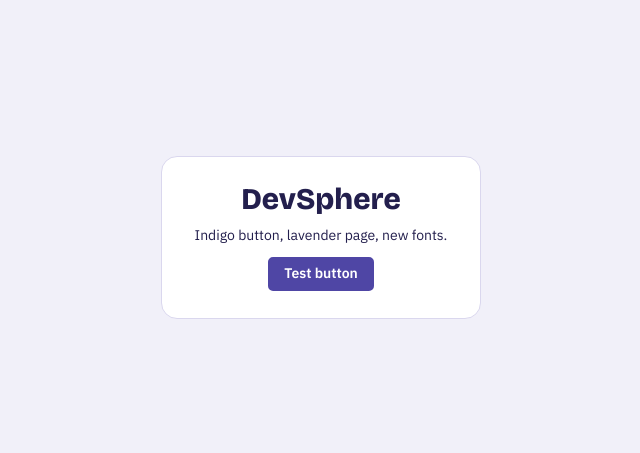
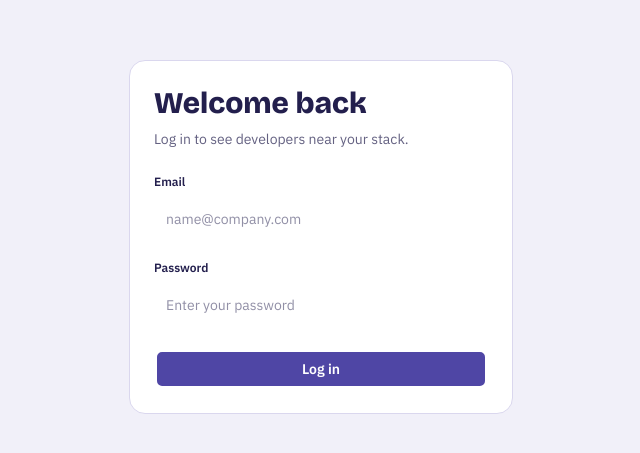
Before and after one commit to Rohitnagote/DevSphere, a React (Vite) app in the folder frontend/: page /login in a window 1280 px wide. Shown: the part 163-616 px from the top of the page, without its empty margins (319-959 px from the left). Built offline with nearby package versions, Linux system fonts and the light colour scheme.

Commit message:
login page

```diff
--- a/frontend/src/App.jsx
+++ b/frontend/src/App.jsx
@@ -1,15 +1,7 @@
+import Login from "./components/login.jsx";
+
 function App() {
-  return (
-    <div className="min-h-screen bg-base-200 flex justify-center items-center">
-      <div className="card bg-base-100 border border-base-300 w-80">
-        <div className="card-body items-center text-center">
-          <h1 className="font-display text-3xl font-extrabold">DevSphere</h1>
-          <p>Indigo button, lavender page, new fonts.</p>
-          <button className="btn btn-primary">Test button</button>
-        </div>
-      </div>
-    </div>
-  );
+  return <Login />;
 }
 
 export default App;
--- /dev/null
+++ b/frontend/src/components/Login.jsx
@@ -0,0 +1,78 @@
+import { useState } from "react";
+import axios from "axios";
+import { BASE_URL } from "../utils/constants";
+
+const Login = () => {
+  const [email, setEmail] = useState("");
+  const [password, setPassword] = useState("");
+  const [error, setError] = useState("");
+  const [loading, setLoading] = useState(false);
+
+  const handleLogin = async () => {
+    try {
+      setLoading(true);
+      setError("");
+      const res = await axios.post(
+        BASE_URL + "/login",
+        { email, password },
+        { withCredentials: true }
+      );
+      console.log(res.data.user);
+    } catch (err) {
+      setError(err.response?.data || "Something went wrong");
+    } finally {
+      setLoading(false);
+    }
+  };
+
+  return (
+    <div className="min-h-screen bg-base-200 flex justify-center items-center px-4">
+      <div className="card bg-base-100 border border-base-300 w-full max-w-sm">
+        <div className="card-body">
+          <h1 className="font-display text-3xl font-extrabold">Welcome back</h1>
+          <p className="text-sm opacity-70 mb-2">
+            Log in to see developers near your stack.
+          </p>
+
+          <fieldset className="fieldset">
+            <legend className="fieldset-legend">Email</legend>
+            <input
+              type="text"
+              value={email}
+              onChange={(e) => setEmail(e.target.value)}
+              className="input w-full"
+              placeholder="name@company.com"
+            />
+          </fieldset>
+
+          <fieldset className="fieldset">
+            <legend className="fieldset-legend">Password</legend>
+            <input
+              type="password"
+              value={password}
+              onChange={(e) => setPassword(e.target.value)}
+              className="input w-full"
+              placeholder="Enter your password"
+            />
+          </fieldset>
+
+          {error && <p className="text-error text-sm">{error}</p>}
+
+          <button
+            className="btn btn-primary mt-3"
+            onClick={handleLogin}
+            disabled={loading}
+          >
+            {loading ? (
+              <span className="loading loading-spinner loading-sm"></span>
+            ) : (
+              "Log in"
+            )}
+          </button>
+        </div>
+      </div>
+    </div>
+  );
+};
+
+export default Login;
```
Also changed, not shown: 2 other files (tests, documents, lock files or other folders).
